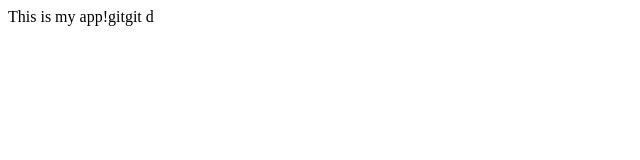
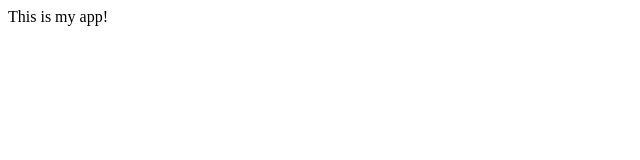
Before and after one commit to Debisi-hub/myapp, a plain HTML site: page index.html in a window 1280 px wide. Shown: the full height of the page, 0-640 px from the left. Drawn offline with Linux system fonts and the light colour scheme.

Commit message:
a third commit

```diff
--- a/index.html
+++ b/index.html
@@ -7,6 +7,6 @@
  <title>Document</title>
 </head>
 <body>
- This is my app!gitgit d
+ This is my app!
 </body>
 </html>
```
